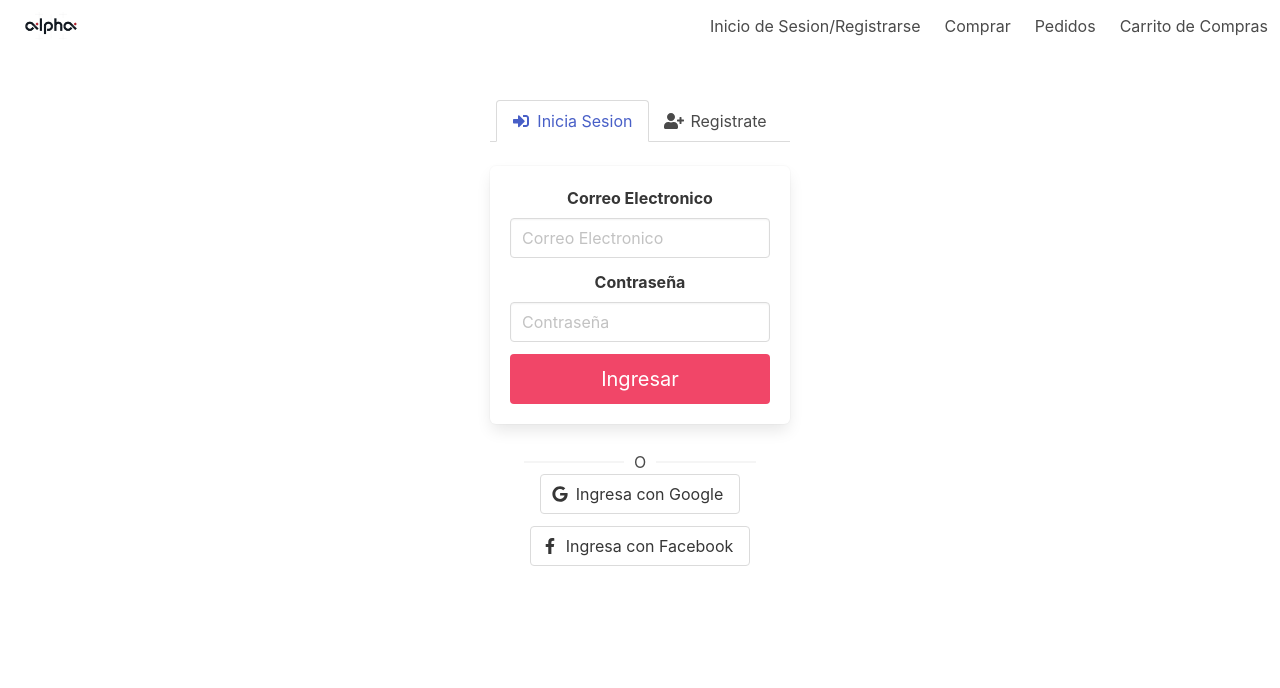
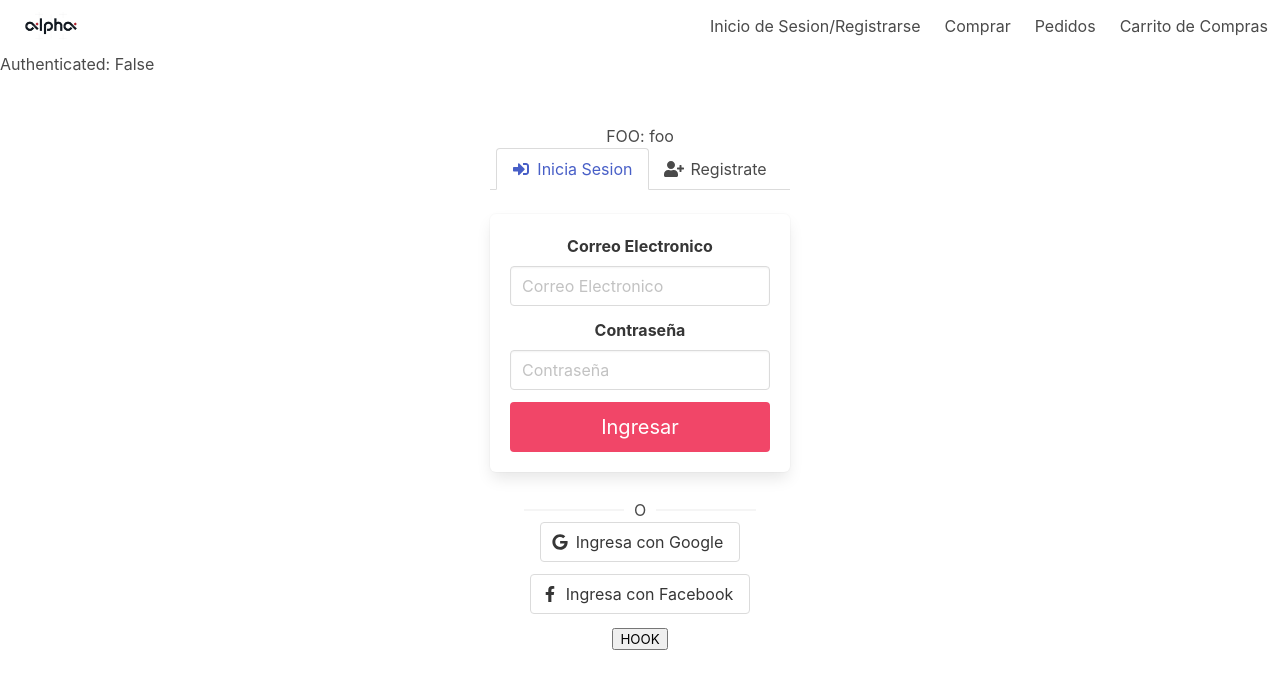
Before and after one commit to NashL/online-store-client, a React (Create React App) app: page /login in a window 1280 px wide. Shown: the top 688 px of the page. Built offline with nearby package versions, Linux system fonts and the light colour scheme; no server answers.

Commit message:
Using React Hooks for Auth Component

```diff
--- a/src/App.js
+++ b/src/App.js
@@ -1,39 +1,69 @@
-import React, { useState, Component } from "react";
+import React, { useState, useCallback, useEffect } from "react";
 import Home from "./containers/Home";
 import Auth from "./containers/Auth";
 import NavBar from "./NavBar/NavBar";
 import { library } from "@fortawesome/fontawesome-svg-core";
 import { fab } from "@fortawesome/free-brands-svg-icons";
 import { faSignInAlt, faUserPlus } from "@fortawesome/free-solid-svg-icons";
+import jwtDecode from "jwt-decode";
+import { REFRESH_TOKEN } from "./graphql/mutations";
 
 import { BrowserRouter as Router, Switch, Route } from "react-router-dom";
 
 library.add(fab, faSignInAlt, faUserPlus);
 
-class App extends Component {
-  state = {
-    authenticated: false,
-    showLoginForm: true,
-    currentUser: null,
-  };
+function App(props) {
+  const [authenticated, setAuthenticated] = useState(false);
+  const [currentUser, setCurrentUser] = useState(null);
 
-  onLoginHandler(currentUser) {
-    console.log('OnLoginHandler...')
-    this.setState((prevState) => ({
-      authenticated: true,
-      showLoginForm: prevState.showLoginForm,
-      currentUser: currentUser
-    }));
+  useEffect(() => {
+    fetch('https://gonline-store.rj.r.appspot.com/query', {
+      method: "POST",
+      credentials: "include",
+      headers: {
+        "Content-Type": "application/json",
+      },
+      body: JSON.stringify({
+        query: `mutation {
+              refreshToken {
+                 token
+                 expiredAt
               }
+            }
+        `
+      })
+    }).then(async (x) => {
+      const {data} = await x.json();
+      console.log("response", data.refreshToken.token);
+      const jwtDecoded = jwtDecode(data.refreshToken.token);
+      sessionHandler(jwtDecoded)
+      // setLoading(false);
+    });
+  });
 
-  render() {
+  const sessionHandler = useCallback(
+    (currentUser) => {
+      setAuthenticated(true);
+      setCurrentUser(currentUser);
+    },
+    [setAuthenticated]
+  );
+
+  // const logoutHandler = useCallback(() => {
+  //   setAuthenticated(false);
+  //   setCurrentUser(null);
+  // }, [setAuthenticated]);
+
   return (
     <Router>
       <div>
-          <NavBar currentUser={this.state.currentUser} />
+        <NavBar currentUser={currentUser} />
         <Switch>
           <Route path="/login">
-              <Auth onLoginHandler={(user) => this.onLoginHandler(user)} />
+            {/* {mutationLoading && <p>Loading...</p>}
+          {mutationError && <p>Error :( Please try again</p>} */}
+            Authenticated: {authenticated ? "True" : "False"}
+            <Auth sessionHandler={sessionHandler} />
           </Route>
           <Route path="/">
             <Home />
@@ -43,6 +73,5 @@ class App extends Component {
     </Router>
   );
 }
-}
 
 export default App;
--- a/src/NavBar/LoginItem.js
+++ b/src/NavBar/LoginItem.js
@@ -4,18 +4,25 @@ import { CURRENT_USER } from "../graphql/queries";
 import { Link } from 'react-router-dom'
 
 const LoginItem = (props) => {
-  console.log('cuRRent', props.currentUser)
   const currentUser = props.currentUser
-  // const { loading, error, data } = useQuery(CURRENT_USER);
 
-  if (!!currentUser)
-    return  <Link className="navbar-item" to="/login">{currentUser.fullName}</Link>
+  if (!!currentUser){
+    return  (
+      <div className="navbar-item has-dropdown is-hoverable">
+        <a className="navbar-link">
+          {currentUser.fullName}
+        </a>
+
+        <div className="navbar-dropdown">
+          <a className="navbar-item" onClick={props.onLogoutHandler}>
+            Cerrar Sesion
+          </a>
+        </div>
+      </div>
+    )
+  }
   else
     return  <Link className="navbar-item" to="/login">Inicio de Sesion/Registrarse</Link>;
-  // if (error) return     <Link className="navbar-item" to="/login">Inicio de Sesion/Registrarse</Link>;
-  // if (data === undefined) return <Link className="navbar-item" to="/login">Inicio de Sesion/Registrarse</Link>;
-  // return (
-  // )
 }
 
 export default LoginItem
--- a/src/NavBar/NavBar.js
+++ b/src/NavBar/NavBar.js
@@ -33,7 +33,7 @@ const NavBar = (props) => {
         <div className="navbar-end">
           {/* <a className="navbar-item" href="">Incio de Sesion/Registrarse</a> */}
           {/* <Link className="navbar-item" to="/login">Inicio de Sesion/Registrarse</Link> */}
-          <LoginNavBarItem currentUser={props.currentUser} />
+          <LoginNavBarItem currentUser={props.currentUser} onLogoutHandler={props.onLogoutHandler} />
 
           <a className="navbar-item">Comprar</a>
           <a className="navbar-item">Pedidos</a>
--- a/src/components/Login/LoginContainer.js
+++ b/src/components/Login/AuthContainer.js
@@ -1,20 +1,21 @@
-import React from "react";
+  import React, { useState } from "react";
 import LoginForm from "./LoginForm";
 import LoginTab from "./LoginTab";
 import LoginButtons from "./LoginButtons";
 import SignUpForm from "./SignUpForm";
 
-export default ({onLoginHandler, showLoginForm, loginWithExternalAPI, handleLoginTab}) => {
-  console.log('--onLoginHandler', onLoginHandler)
+export default ({sessionHandler, showLoginForm, handleLoginTab}) => {
+  const [foo, setFoo] = useState('foo')
   return (
     <div className="has-text-centered container" style={{ maxWidth: "300px" }}>
+      FOO: {foo}
       <LoginTab showLoginForm={showLoginForm} handleLoginTab={handleLoginTab} />
-      <LoginForm onLoginHandler={onLoginHandler} showLoginForm={showLoginForm} />
-      <SignUpForm showLoginForm={showLoginForm} />
+      <LoginForm sessionHandler={sessionHandler} showLoginForm={showLoginForm} />
+      <SignUpForm sessionHandler={sessionHandler} showLoginForm={showLoginForm} />
       <hr />
       <span style={{ verticalAlign: "middle", padding: "0 10px" }}>O</span>
       <hr />
-      <LoginButtons onClick={loginWithExternalAPI}/>
+      <LoginButtons onSetFoo={setFoo}/>
     </div>
   );
 };
--- a/src/components/Login/LoginButtons.js
+++ b/src/components/Login/LoginButtons.js
@@ -1,19 +1,20 @@
 import React from "react";
 import LoginButton from './LoginButton'
 
-export default ({onClick}) => {
+export default ({onClick, onSetFoo}) => {
   return (
     <div className="field">
       <LoginButton
         icon="google"
         name="Google"
-        onClick={onClick}
+        // onClick={onClick}
       />
       <LoginButton
         icon="facebook-f"
         name="Facebook"
-        onClick={onClick}
+        // onClick={onClick}
       />
+      <button type="submit" onClick={() => onSetFoo('BAR')}> HOOK</button>
     </div>
   );
 };
--- a/src/components/Login/LoginForm.js
+++ b/src/components/Login/LoginForm.js
@@ -1,14 +1,13 @@
 import React from "react";
 import { useForm } from "react-hook-form";
 import { LOGIN } from "../../graphql/mutations";
-import { useMutation, useQuery } from "@apollo/react-hooks";
+import { useMutation } from "@apollo/react-hooks";
 import { toast } from "react-toastify";
 import { useHistory } from "react-router";
 import jwtDecode from "jwt-decode";
 
 export default (props) => {
 
-  console.log('props', props)
   const { register, handleSubmit, errors } = useForm();
   const [login] = useMutation(LOGIN);
   const history = useHistory();
@@ -19,7 +18,7 @@ export default (props) => {
         const jwtDecoded = jwtDecode(response.data.login.token);
         console.log("jwtDecoded", jwtDecoded);
         toast.success(`Bienvenido ${jwtDecoded.fullName}!`);
-        props.onLoginHandler(jwtDecoded)
+        props.sessionHandler(jwtDecoded)
         console.log("loginResponse", response);
         history.push("/");
       })
--- a/src/components/Login/SignUpForm.js
+++ b/src/components/Login/SignUpForm.js
@@ -1,10 +1,32 @@
 import React from "react";
 import { useForm } from "react-hook-form";
+import { SIGNUP } from "../../graphql/mutations";
+import { useMutation } from "@apollo/react-hooks";
+import { toast } from "react-toastify";
+import { useHistory } from "react-router";
+import jwtDecode from "jwt-decode";
 
 export default (props) => {
   const { register, handleSubmit, errors } = useForm();
+  const [signup] = useMutation(SIGNUP);
+  const history = useHistory();
+
   const onSubmit = (data) => {
-    console.log(data);
+    signup({ variables: data })
+      .then((response) => {
+        console.log("data:", data)
+        const jwtDecoded = jwtDecode(response.data.signup.token);
+        console.log("jwtDecoded", jwtDecoded);
+        toast.success(`Bienvenido ${jwtDecoded.fullName}!`);
+        props.sessionHandler(jwtDecoded)
+        console.log("signUpResponse", response);
+        history.push("/");
+      })
+      .catch((error) => {
+        console.log("data:", data)
+        toast.error("Something went wrong!");
+        console.error("signUpError", error);
+      });
   };
 
   const displayStyle = props.showLoginForm
@@ -14,13 +36,13 @@ export default (props) => {
     <div className="container box" style={displayStyle}>
       <form onSubmit={handleSubmit(onSubmit)}>
         <div className="field">
-          <label className="label" htmlFor="name">
+          <label className="label" htmlFor="fullName">
             Nombres
           </label>
           <div className="control">
             <input
               className="input"
-              name="name"
+              name="fullName"
               type="text"
               placeholder="Nombres"
               ref={register({
@@ -32,9 +54,9 @@ export default (props) => {
               })}
             />
           </div>
-          {errors.name && (
+          {errors.fullName && (
             <p className="help is-danger has-text-left">
-              {errors.name.message}
+              {errors.fullName.message}
             </p>
           )}
         </div>
@@ -103,5 +125,4 @@ export default (props) => {
       </form>
     </div>
   );
-  // }
 };
--- a/src/containers/Auth.js
+++ b/src/containers/Auth.js
@@ -1,31 +1,18 @@
-import React, { Component } from "react";
-import LoginContainer from "../components/Login/LoginContainer";
+import React, { Component, useState } from "react";
+import AuthContainer from "../components/Login/AuthContainer";
 
-class Auth extends Component {
-  state = {
-    showLoginForm: true,
-  };
+function Auth(props) {
+  const [showLoginForm, setShowLoginForm] = useState(true);
 
-  handleLoginTab = (newValue) => {
-    this.setState({ showLoginForm: newValue });
-  };
-
-  loginWithExternalAPI = () => {
-    console.log(' Login with Facebbok | google ')
-  }
-
-  render() {
-    return (
-      <section className="section">
-        <LoginContainer
-          onLoginHandler={this.props.onLoginHandler}
-          showLoginForm={this.state.showLoginForm}
-          loginWithExternalAPI={this.loginWithExternalAPI}
-          handleLoginTab={this.handleLoginTab}
-        />
-      </section>
-    );
-  }
+  return (
+    <section className="section">
+      <AuthContainer
+        sessionHandler={props.sessionHandler}
+        showLoginForm={showLoginForm}
+        handleLoginTab={setShowLoginForm}
+      />
+    </section>
+  );
 }
 
 export default Auth;
--- a/src/containers/Home.js
+++ b/src/containers/Home.js
@@ -7,7 +7,7 @@ class Home extends Component {
   state = {};
 
   componentDidUpdate() {
-    alert('Home')
+    // alert('Home')
 
   }
   render() {
--- a/src/graphql/mutations.js
+++ b/src/graphql/mutations.js
@@ -8,3 +8,21 @@ export const LOGIN = gql`
     }
   }
 `;
+
+export const SIGNUP = gql`
+  mutation signup($fullName: String! ,$email: String!, $password: String!){
+    signup(fullName: $fullName, email: $email, password: $password) {
+      token
+      expiredAt
+    }
+  }
+`;
+
+export const REFRESH_TOKEN = gql`
+  mutation refreshtoken {
+    refreshToken {
+      token
+      expiredAt
+    }
+  }
+`;
--- a/src/graphql/queries.js
+++ b/src/graphql/queries.js
@@ -21,3 +21,11 @@ export const CURRENT_USER = gql`
     }
   }
 `
+
+export const LOGOUT = gql`
+  query logout {
+    logout {
+      message
+    }
+  }
+`
--- a/src/index.js
+++ b/src/index.js
@@ -12,12 +12,10 @@ import { ToastContainer } from 'react-toastify';
 
 const client = new ApolloClient({
 
-  // uri: 'http://localhost:8080/query',
-  uri: 'https://gonline-store.rj.r.appspot.com/query',
+  uri: 'http://localhost:8080/query',
+  // uri: 'https://gonline-store.rj.r.appspot.com/query',
   cache: new InMemoryCache(),
   credentials: 'include',
-  // uri: 'https://gonline-store.rj.r.appspot.com'
-  // uri: 'https://48p1r2roz4.sse.codesandbox.io',
 })
 
 ReactDOM.render(
```
Lines whose indentation alone changed are shown as unchanged.
